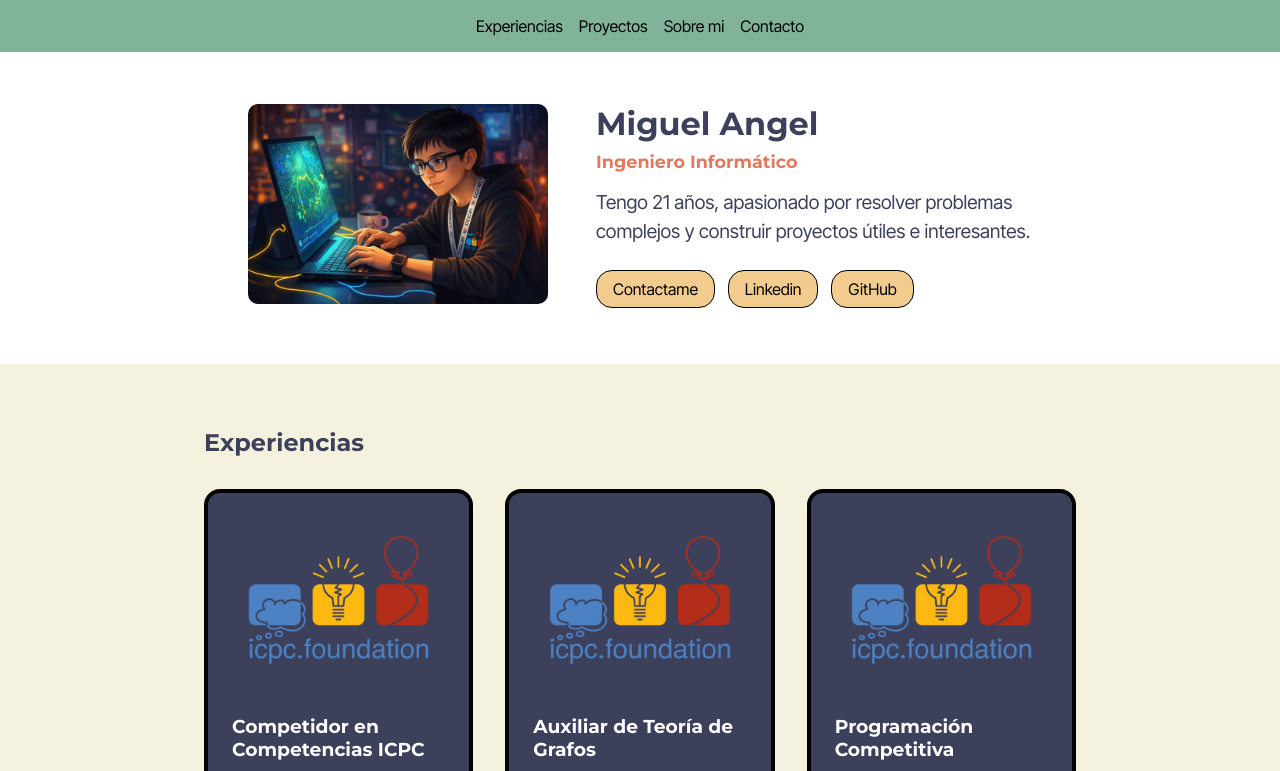
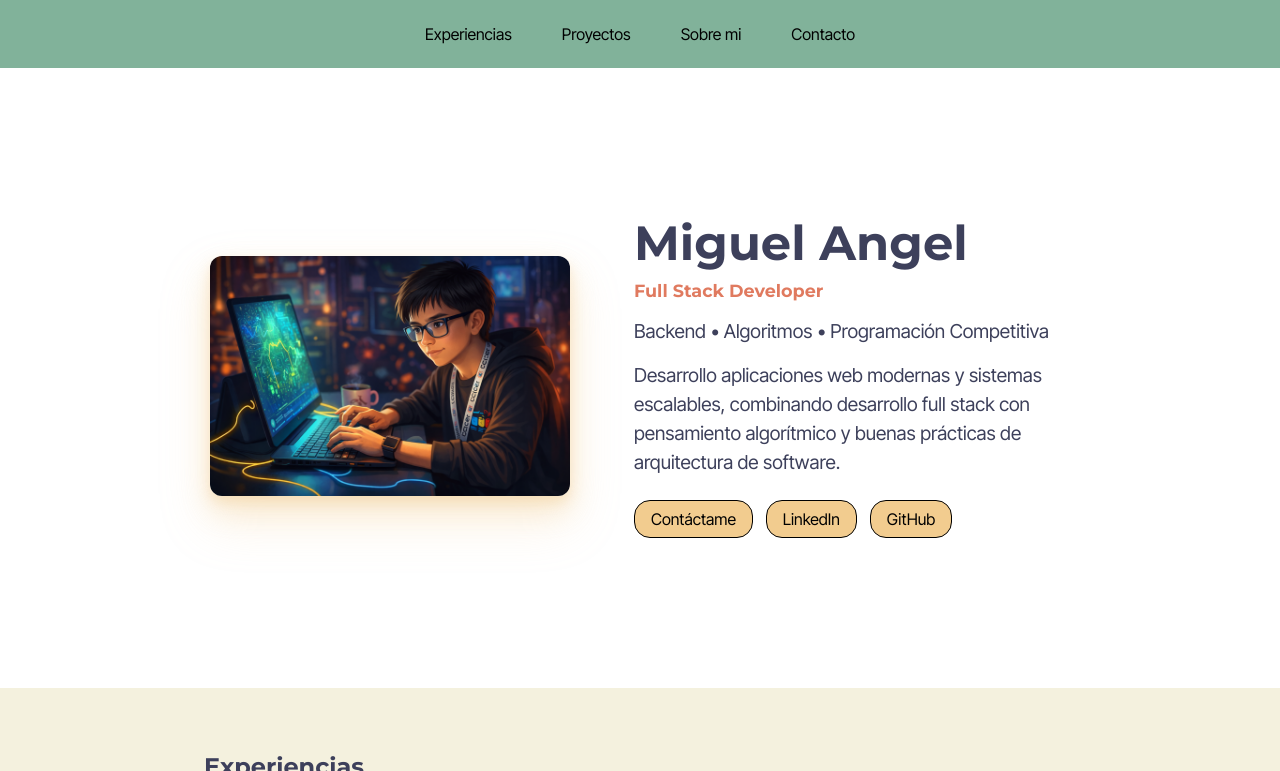
Before and after one commit to Chambeador/Portafolio-MF, a plain HTML site: page index.html in a window 1280 px wide. Shown: the top 771 px of the page. Drawn offline with Linux system fonts and the light colour scheme.

Commit message:
revision responsivo landscape

```diff
--- a/index.html
+++ b/index.html
@@ -25,14 +25,27 @@
                 <img src="img/yo3333.webp" alt="foto_computadora">
             </article>
                 <section class="hero-text">
+
                     <h1>Miguel Angel</h1>
-                <h2>Ingeniero Informático</h2>
-                <p>Tengo 21 años, apasionado por resolver problemas complejos y construir proyectos útiles e interesantes.</p>
+
+                    <h2 class="hero-role">Full Stack Developer</h2>
+
+                    <p class="hero-tag">
+                        Backend • Algoritmos • Programación Competitiva
+                    </p>
+
+                    <p>
+                        Desarrollo aplicaciones web modernas y sistemas escalables,
+                        combinando desarrollo full stack con pensamiento algorítmico
+                        y buenas prácticas de arquitectura de software.
+                    </p>
+
                     <ul class="hero-links">
-                    <li><a href="mailto:miguelcondoriwtf2@gmail.com">Contactame</a></li>
-                    <li><a href="https://www.linkedin.com/in/miguel-condori-698671289/">Linkedin</a></li>
+                        <li><a href="mailto:miguelcondoriwtf2@gmail.com">Contáctame</a></li>
+                        <li><a href="https://www.linkedin.com/in/miguel-condori-698671289/">LinkedIn</a></li>
                         <li><a href="https://github.com/Chambeador">GitHub</a></li>
                     </ul>
+
                 </section>
         </div>
     </section>
@@ -45,7 +58,7 @@
                 <img src="/img/projecto5.webp" alt="Competencias ICPC">
                 <div class = "experience-content">
                     <h3>Competidor en Competencias ICPC</h3>
-                    <p>Participé en dos regionales latinoamericanos representando a la UMSS, poniendo a prueba mis conocimientos en algoritmos, estructuras de datos y la comunicación con mi equipo.</p>
+                    <p>Participé en dos regionales latinoamericanos representando a la UMSS, aplicando algoritmos, estructuras de datos y trabajo en equipo.</p>
                     <ul>
                         <li><a href="https://example.com" target="_blank">Ver Proyecto</a></li>
                         <li><a href="https://github.com/Chambeador" target="_blank">GitHub</a></li>
@@ -112,7 +125,7 @@
             <article class="projects-card">
                 <img src="img/projecto5.webp" alt="Repositorio de Programación Competitiva">
                 <div class="projects-content">
-                    <h3>Programación Competitiva</h3>
+                    <h3>Programación ICPC</h3>
                     <ul>
                         <li>C++</li>
                         <li>Python</li>
--- a/style.css
+++ b/style.css
@@ -56,7 +56,7 @@ a {
     z-index: 1000;
 }
 
-.nav-ul {
+.nav-ul{
     display: flex;
     justify-content: center;
     align-items: center;
@@ -64,9 +64,21 @@ a {
     list-style: none;
 }
 
-/* HOME */
+.nav-ul li{
+    padding: 0.5rem;
+    border-radius: 1rem;
+    transition: background-color 0.4s ease;
+}
+
+.nav-ul li:hover{
+    background-color: var(--color-acento);
+}
+
+
+
+
 #home {
-    padding-top: 5rem;
+    padding-top: 6rem;
     padding-bottom: 2rem;
     background-color: white;
 }
@@ -79,12 +91,34 @@ a {
     padding: 1.5rem 1.5rem;
 }
 
+.hero-image{
+    display:flex;
+    justify-content:center;
+}
+
 
 .hero-image img{
     width: 100%;
-    border-radius: 10px;
+    max-width: 360px;
+    border-radius: 12px;
 
+    box-shadow:
+        0 6px 12px rgba(242,204,143,0.35),
+        0 14px 28px rgba(242,204,143,0.30),
+        0 25px 50px rgba(242,204,143,0.25);
+
+    transition: transform .3s ease, box-shadow .3s ease;
 }
+
+.hero-image img:hover{
+    transform: translateY(-6px);
+
+    box-shadow:
+        0 10px 20px rgba(242,204,143,0.45),
+        0 20px 40px rgba(242,204,143,0.35),
+        0 35px 70px rgba(242,204,143,0.30);
+}
+
 
 .hero-text {
     display: flex;
@@ -181,15 +215,20 @@ a {
     padding: 1rem;
     display: flex;
     flex-direction: column;
-    gap: 0.6rem;
+    gap: 1rem;
     box-shadow: 0 4px 10px rgba(0,0,0,0.08);
+}
+
+.projects-content{
+    display: flex;
+    flex-direction: column;
+    gap: 0.8rem;
 }
 
 .projects-card img{
     width: 100%;
     border-radius: 10px;
 }
-
 .projects-card h3{
     margin-top: 0.5rem;
 }
@@ -324,22 +363,43 @@ a {
 /*MEDIAS QUERIES DESDE AQUI*/
 
 @media (min-width: 800px){
-        .container{
-            padding-left: 4rem;
-            padding-right: 4rem;
-            max-width: 1000px;
-        }
+    .container{
+        padding-left: 4rem;
+        padding-right: 4rem;
+        max-width: 1000px;
+    }
+
+    .nav-ul li::before,
+    .nav-ul li::after{
+        opacity: 0;
+        transition: all 0.4s ease;
+    }
+
+
+    .nav-ul li::before{
+        content: "[";
+        margin-right: 4px;
+    }
+
+    .nav-ul li::after{
+        content: "]";
+        margin-left: 4px;
+    }
+
+    .nav-ul li:hover::before,
+    .nav-ul li:hover::after{
+        opacity: 1;
+    }
+
 
     .hero-container{
+        height: 70vh;
         flex-direction: row;
         align-items: center;
         justify-content: center;
-        gap: 3rem;
+        gap: 4rem;
     }
 
-    .hero-image img{
-        width: 300px;
-    }
 
     .hero-text{
         width: 50%;
@@ -360,7 +420,7 @@ a {
     }
 
     .experience-card img{
-        width: 200px;
+        width: 270px;
         object-fit: cover;
     }
 
@@ -390,7 +450,7 @@ a {
     .projects-content{
         display:flex;
         flex-direction:column;
-        gap:.7rem;
+        gap:1rem;
     }
 
     .about_me{
@@ -402,12 +462,8 @@ a {
     }
 
     .about_me img{
-        width: 220px;
-        height: 220px;
-    }
-
-    .about-content{
-        max-width: 550px;
+        width: 100%;
+        max-width: 220px;
     }
 
     .contact{
@@ -417,9 +473,6 @@ a {
         gap: 3rem;
     }
 
-    .contact-info{
-        max-width: 420px;
-    }
 
     #contact-form{
         width: 380px;
@@ -429,6 +482,17 @@ a {
 
 
 @media (min-width: 1200px){
+    .hero-image img{
+        width: 420px;
+    }
+
+    .hero-text h1{
+        font-size: 3rem;
+    }
+
+    .hero-role{
+        font-size: 1.6rem;
+    }
 
     .experience{
         display:grid;
@@ -469,9 +533,9 @@ a {
 
     .experience-card img,
     .projects-card img{
-        width:100%;
-        height:190px;
-        object-fit:cover;
+        width: 100%;
+        height: 110px;
+        object-fit: contain;
     }
 
 
```
Also changed, not shown: img/11111.jpeg (added), 1 other file. Lines whose indentation alone changed are shown as unchanged.
